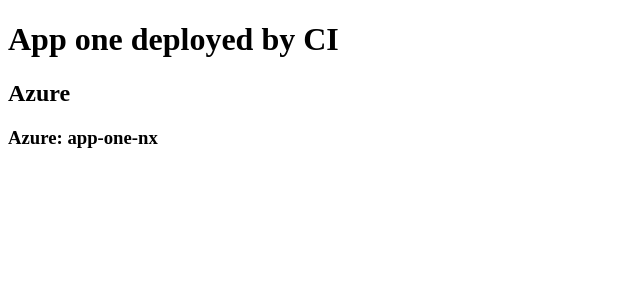
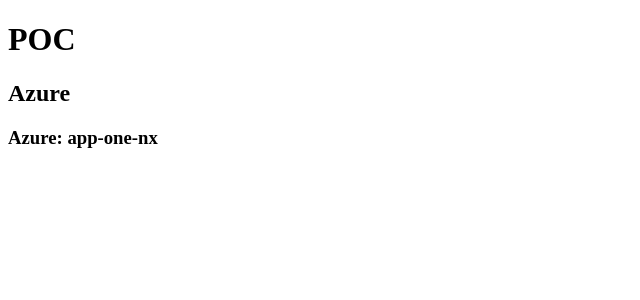
Before and after one commit to joaoantunes87/nx-ci, a React (Vite) app in the folder apps/app-one/: page /app in a window 1280 px wide. Shown: the top 300 px of the page, without its empty margins (0-640 px from the left). Built offline with nearby package versions, Linux system fonts and the light colour scheme.

Commit message:
Proof of concept

```diff
--- a/apps/app-one/src/app/app.tsx
+++ b/apps/app-one/src/app/app.tsx
@@ -1,7 +1,7 @@
 export function App() {
   return (
     <div>
-      <h1>App one deployed by CI</h1>
+      <h1>POC</h1>
       <h2>Azure</h2>
       <h3>Azure: app-one-nx</h3>
     </div>
--- a/apps/app-two/src/app/app.tsx
+++ b/apps/app-two/src/app/app.tsx
@@ -1,10 +1,9 @@
 export function App() {
   return (
     <div>
-      <h1>App two deployed by CI</h1>
+      <h1>POC</h1>
       <h2>Azure</h2>
       <h3>Azure: app-two-nx</h3>
-      <h4>Production</h4>
     </div>
   );
 }
```
